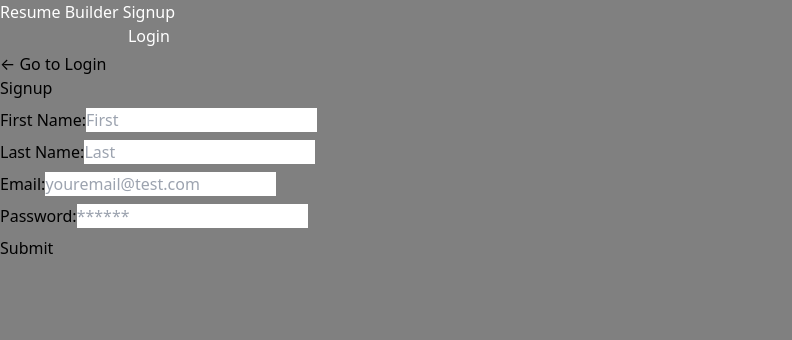
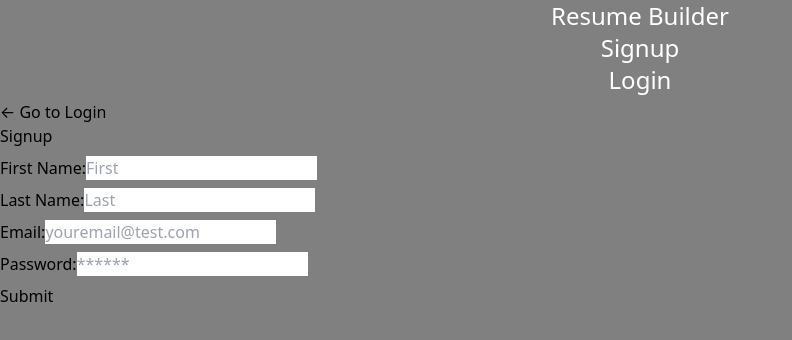
Before and after one commit to Bryguy20/Resume-builder, a React (Create React App) app in the folder client/: page /signup in a window 1280 px wide. Shown: the top 340 px of the page, without its empty margins (0-792 px from the left). Built offline with nearby package versions, Linux system fonts and the light colour scheme.

Commit message:
added some styling

```diff
--- a/client/src/components/index.js
+++ b/client/src/components/index.js
@@ -16,7 +16,7 @@ function Nav() {
       );
     } else {
       return (
-        <div className="flex justify-between ">
+        <div className=" justify-between ">
         <ul className="flex-row">
           <li className="mx-1 text-white">
             <Link to="/signup">Signup</Link>
@@ -31,7 +31,7 @@ function Nav() {
   }
 
   return (
-    <header className="flex text-center text-white ">
+    <header className=" text-center text-white text-2xl ">
       <h1>Resume Builder</h1>
 
       <nav>{showNavigation()}</nav>
--- a/client/src/pages/Signup.js
+++ b/client/src/pages/Signup.js
@@ -31,12 +31,12 @@ function Signup(props) {
   };
 
   return (
-    <div className="container my-1">
+    <div className="container my-1 ">
       <Link to="/login">← Go to Login</Link>
 
       <h2>Signup</h2>
       <form onSubmit={handleFormSubmit}>
-        <div className="flex-row space-between my-2">
+        <div className="space-between my-2">
           <label htmlFor="firstName">First Name:</label>
           <input
             placeholder="First"
```
